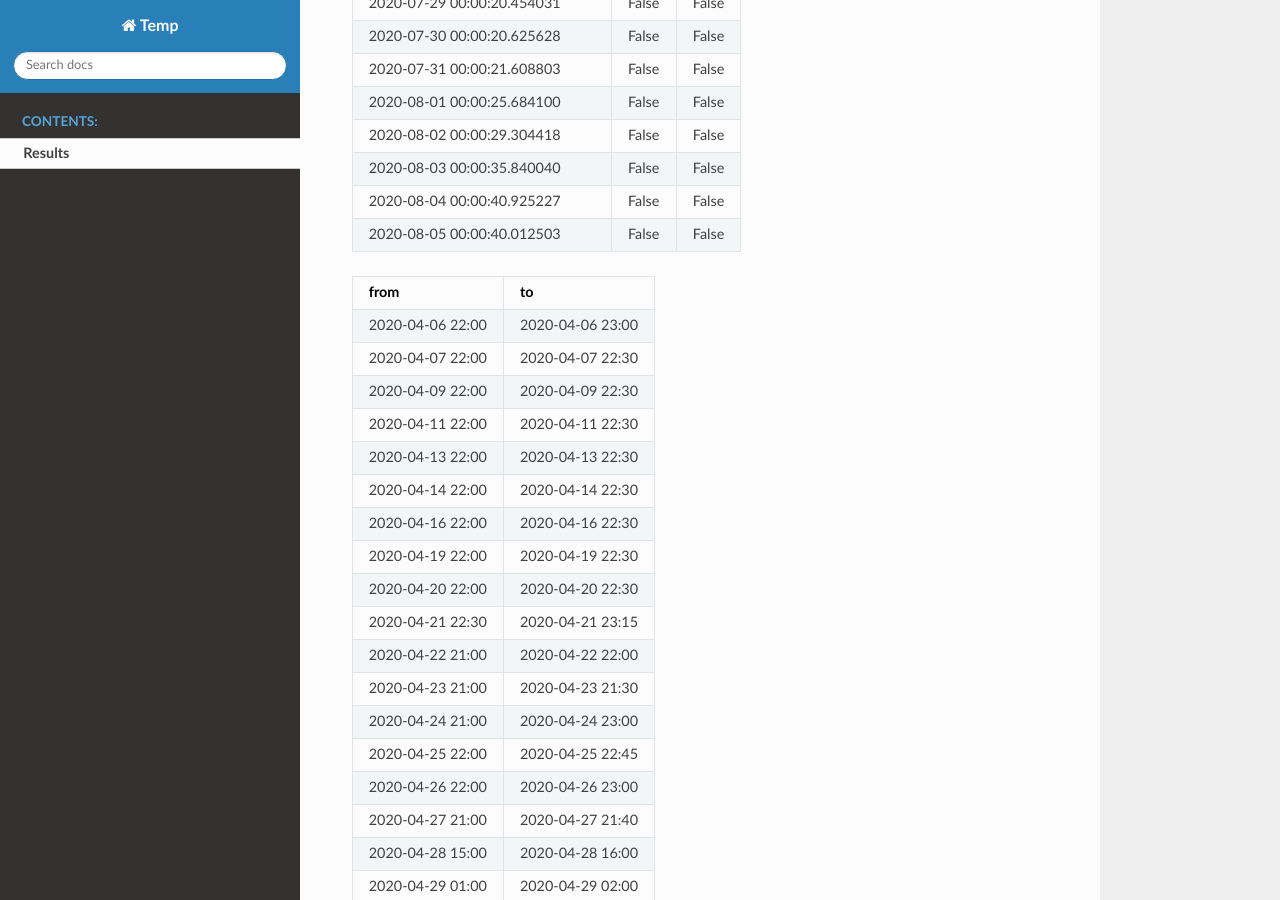
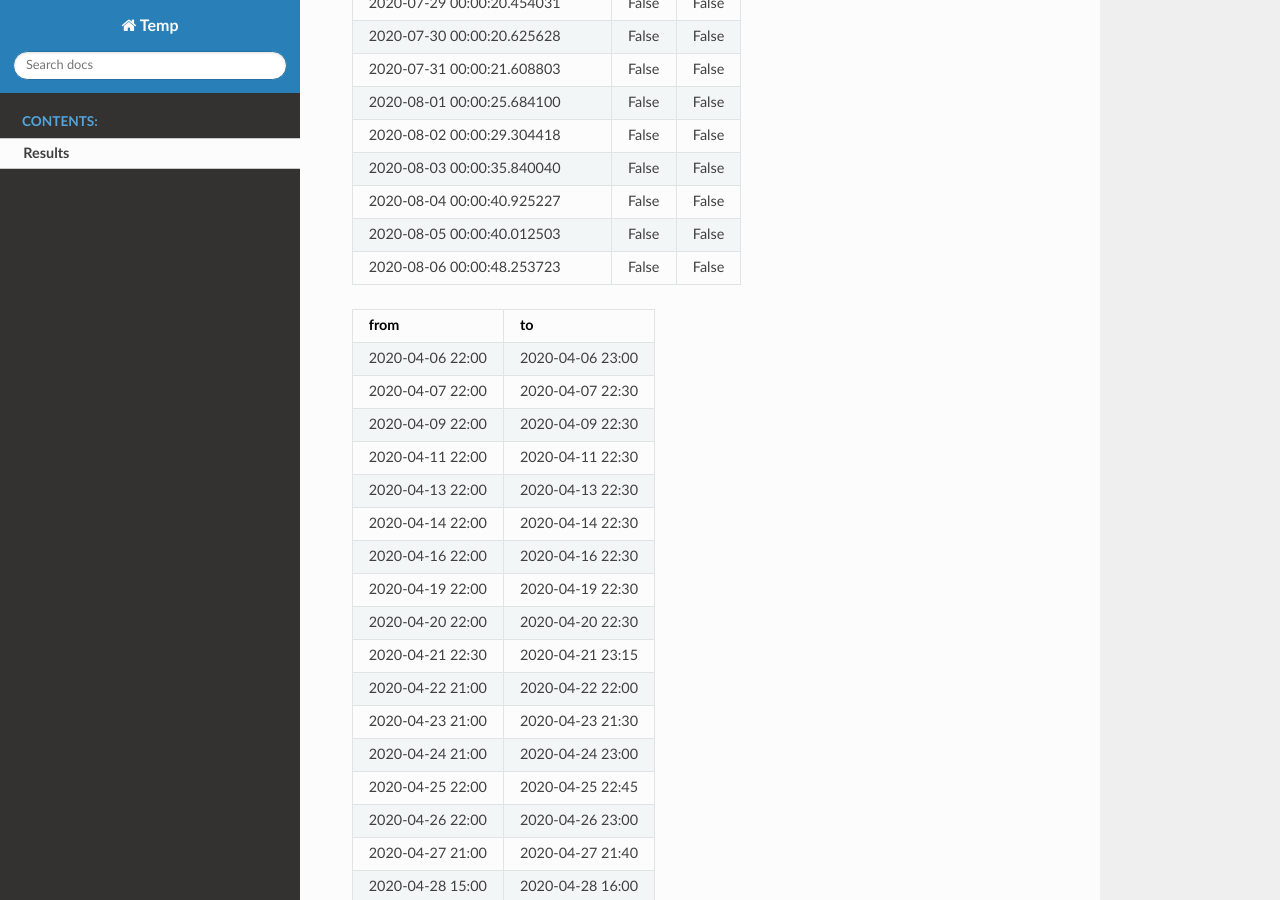
Before and after one commit to shlomow/queries-results, a Sphinx documentation site: the page built from source/results.rst, in a window 1280 px wide and 900 px high, scrolled down 3533 px. Built offline with Sphinx 7.4.7 and the Read the Docs theme 2.0.0, drawn with Linux system fonts in a browser that asks for light colours.

Commit message:
update results

```diff
--- a/source/results.rst
+++ b/source/results.rst
@@ -116,6 +116,7 @@ fifth experiment: 24.07.2020
    2020-08-03 00:00:35.840040, False, False
    2020-08-04 00:00:40.925227, False, False
    2020-08-05 00:00:40.012503, False, False
+   2020-08-06 00:00:48.253723, False, False
 
 .. csv-table::
    :header: "from", "to"
```
Also changed, not shown: results.json (+1 -1 lines).
